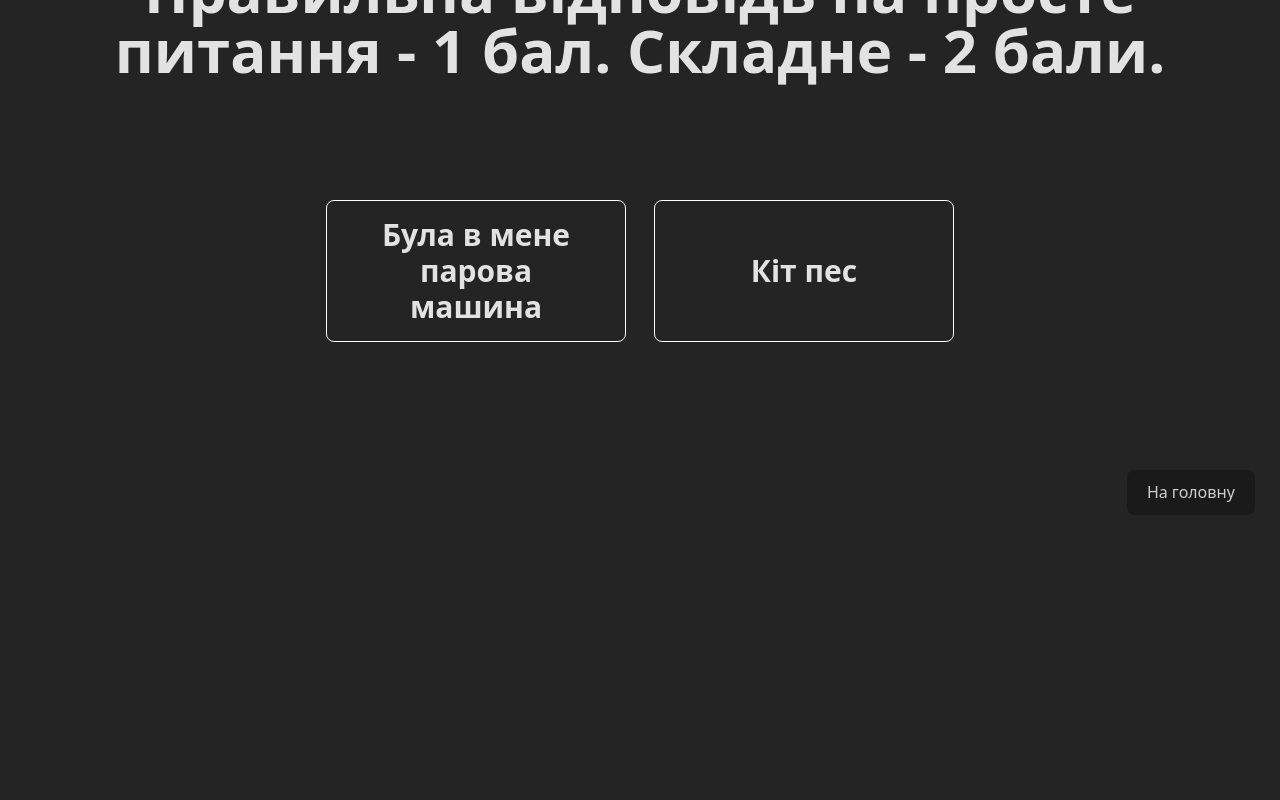
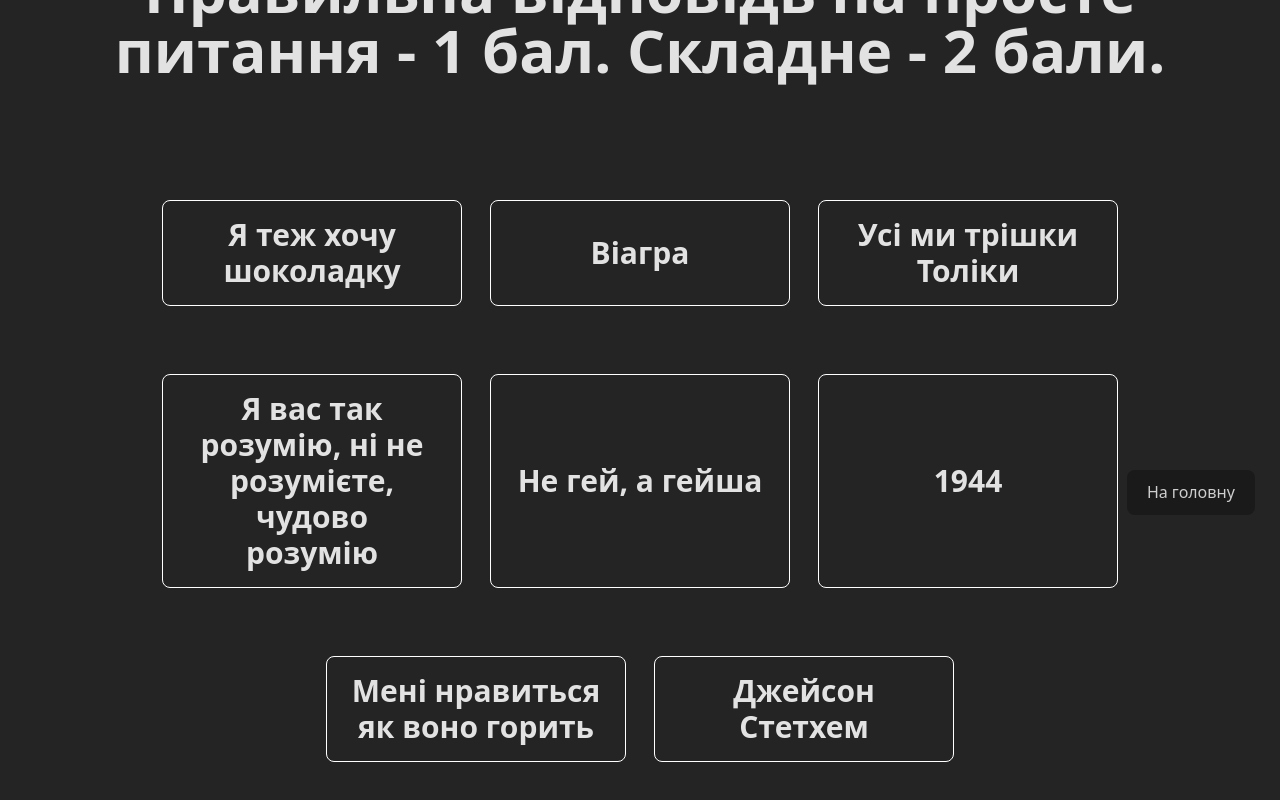
Before and after one commit to RKalensky/Quiz, a React (Vite) app: page /stump in a window 1280 px wide. Shown: the part 260-1060 px from the top of the page. Before the commit the page ends 800 px from the top, so only its background shows below. Built offline with nearby package versions, Linux system fonts and the light colour scheme.

Commit message:
feat(game): config and styles

```diff
--- a/src/config/game.json
+++ b/src/config/game.json
@@ -1,16 +1,52 @@
 {
   "stump": [
     {
-      "category": "Була в мене парова машина",
-      "description": "Популярна пісня з тік ток. А ця тема пов'язана з індустраілізацією",
-      "easyQuestion": "Яка країна є найбільшим виробником авто у світі?",
-      "hardQuestion": "Скільки цеглинок потрібно, щоб побудувати Велику Китайську стіну?"
+      "category": "Я теж хочу шоколадку",
+      "description": "Український мем з передачі “Кохана, ми вбиваємо дітей”. І ця тема пов’язана з телеканалом СТБ",
+      "easyQuestion": "Яке найрейтинговіше шоу на СТБ за увесь час існування телеканалу?",
+      "hardQuestion": "Скільки сезонів проіснувало шоу “Кохана ми вбиваємо дітей”?"
     },
     {
-      "category": "Кіт пес",
-      "description": "Популярний мультфільм 2000х. А ця тема пов'язана з мутантами",
-      "easyQuestion": "Яка тварина є найбільшим представником котячих?",
-      "hardQuestion": "Яка тварина є найбільшим представником собачих?"
+      "category": "Віагра",
+      "description": "“Біологія”, саме така пісня була колись у гурту Віагра. A ця тема пов’язана з анатомією)",
+      "easyQuestion": "Який найбільший орган людського організму?",
+      "hardQuestion": "Яка найтвердіша субстанція нашого організму?"
+    },
+    {
+      "category": "Усі ми трішки Толіки",
+      "description": "Саме так, ця тема пов’язана з алкоголем",
+      "easyQuestion": "Яка країна виробляє найбільше вина у світі?",
+      "hardQuestion": "Що таке “Соноселікафобія”"
+    },
+    {
+      "category": "Я вас так розумію, ні не розумієте, чудово розумію",
+      "description": "Це є адаптація українською реклами “Coldrex”. Тому ця тема пов’язана з фармакологією",
+      "easyQuestion": "Цей напій винайшов фармацевт Джон Пембертон в 1886 році і запатентував його як лікарський засіб від нервових розладів. До складу напою входили листя одного з дерев, з якого 1859 році було виділено кокаїн. Серед інших заявлених лікарських властивостей нового напою були зцілення від імпотенції, позбавлення від головних і шлункових болів.",
+      "hardQuestion": "Де можна було придбати Кока-колу та кетчуп у XIX столітті?"
+    },
+    {
+      "category": "Не гей, а гейша",
+      "description": "Японська художниця, яка спеціалізується на мистецтві спілкування, танцю, співу та музики. А питання будуть стосуватися макіяжу та косметиці",
+      "easyQuestion": "Гейші спочатку використовувалися небезпечні суміші на основі свинцю, які згодом замінили безпечнішим матеріалом, яким же?",
+      "hardQuestion": "Це один із небагатьох товарів косметології, продажі якого зростають навіть під час економічної кризи (так званий “ефект …”)."
+    },
+    {
+      "category": "1944",
+      "description": "Саме з цією піснею Джамала виграла євробачення євробаченні. Тому питання в цій категорії пов’язані з пісенним конкурсом",
+      "easyQuestion": "Хто з українців отримав найбільшу кількість балів на Євробаченні?",
+      "hardQuestion": "Хто отримав найбільшу кількість балів в історії Євробачення?"
+    },
+    {
+      "category": "Мені нравиться як воно горить",
+      "description": "Популярний мем з Полтавським палієм, а ця тема присвячена пожежникам",
+      "easyQuestion": "Що заборонено робити зі своєю зовнішністю пожежникам, адже це може зашкодити їм у боротьбі з вогнем?",
+      "hardQuestion": "У великих містах Малайзії, наприклад, у Куала-Лумпурі, через постійні пробки пожежники не можуть оперативно діставатися потрібного місця. Тому вони рухаються не на машинах, а на них. На чому ж добираються пожежники?"
+    },
+    {
+      "category": "Джейсон Стетхем",
+      "description": "Джейсон, саме так Толіки одного разу назвали Тайсона і ця категорія присвячена котам",
+      "easyQuestion": "Поверхня цього органа кота має індивідуальний візерунок, який не повторюється у жодної іншої тварини. Цей малюнок формується ще в ранньому віці та залишається незмінним протягом життя. За точністю та унікальністю він прирівнюється до людських відбитків пальців.",
+      "hardQuestion": "Помаранчевий смугастий кіт Стаббс займав одну з неофіційних посад міста Талкітна, маленького містечка на Алясці! Місцевим жителям не сподобався перебіг одного з процесів і вони вирішили що найкращим кандидатом буде саме кіт. Що ж це була за посада?"
     }
   ],
   "fiveTen": [
--- a/src/pages/Stump.tsx
+++ b/src/pages/Stump.tsx
@@ -86,7 +86,7 @@ export default function StumpPage() {
             key={index}
             className={`
               flex text-center items-center justify-center mb-10 text-3xl
-              font-bold border border-white rounded-lg px-6 py-4 w-75
+              font-bold border border-white rounded-lg px-6 py-4 w-75 cursor-pointer hover:bg-gray-800
               ${passedCategories.includes(index) ? "opacity-10" : "opacity-100"}
             `}
             onClick={() => selectCategory(index)}
```
